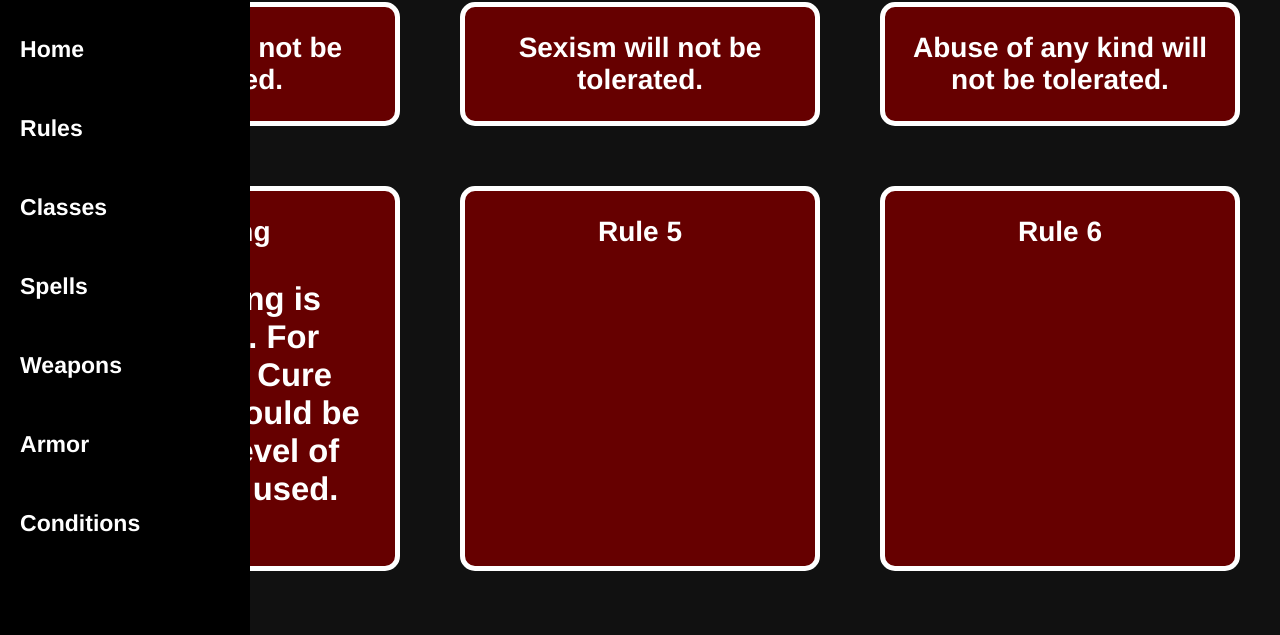
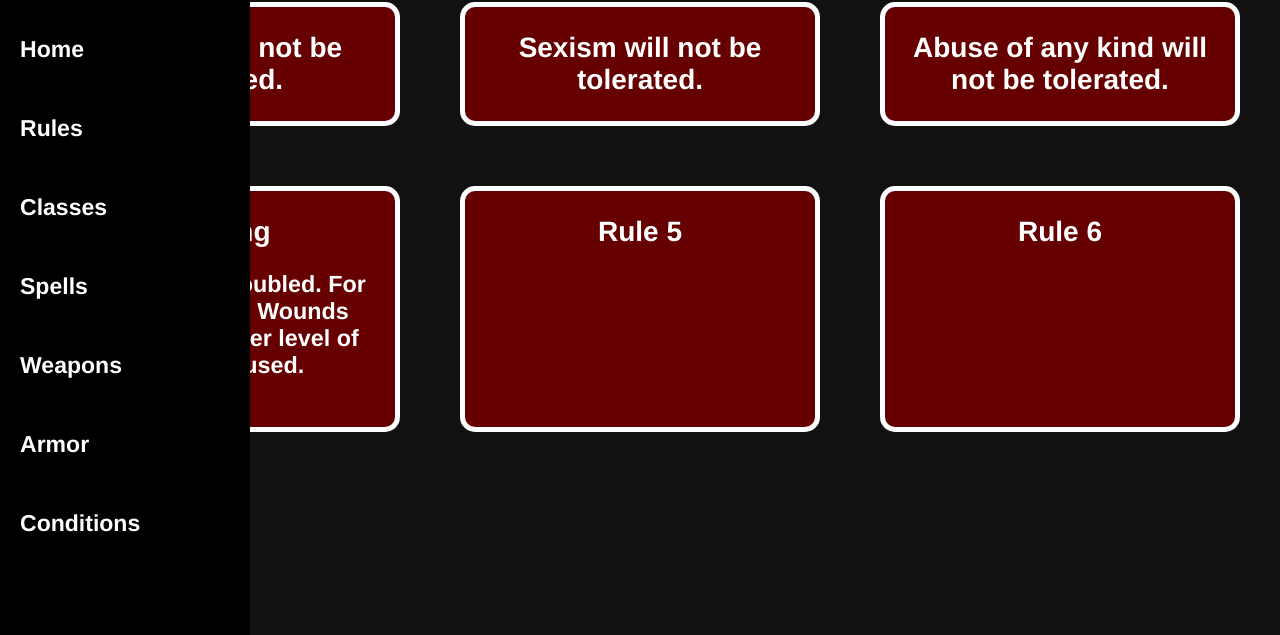
Before and after one commit to MACtheOWL/DMservices, a plain HTML site: page rules.html in a window 1280 px wide. Shown: the part 165-800 px from the top of the page. Drawn offline with Linux system fonts and the light colour scheme.

Commit message:
new rule

```diff
--- a/style.css
+++ b/style.css
@@ -51,6 +51,10 @@ h1 {
 /* Links */
 a {
     color: #ff4444; /* Light red links */
+}
+
+h3 {
+    font-size: smaller;
 }
 
 
```
